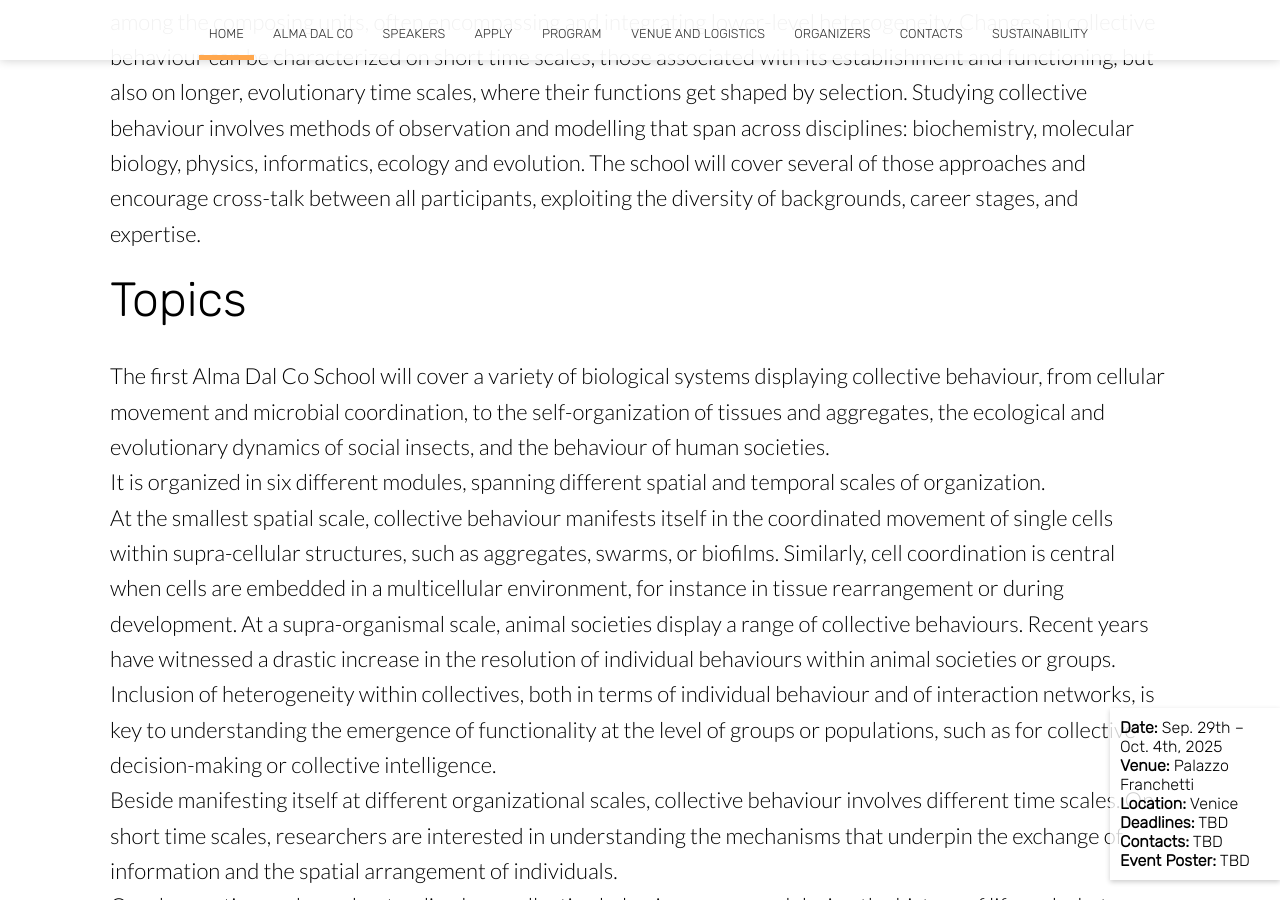
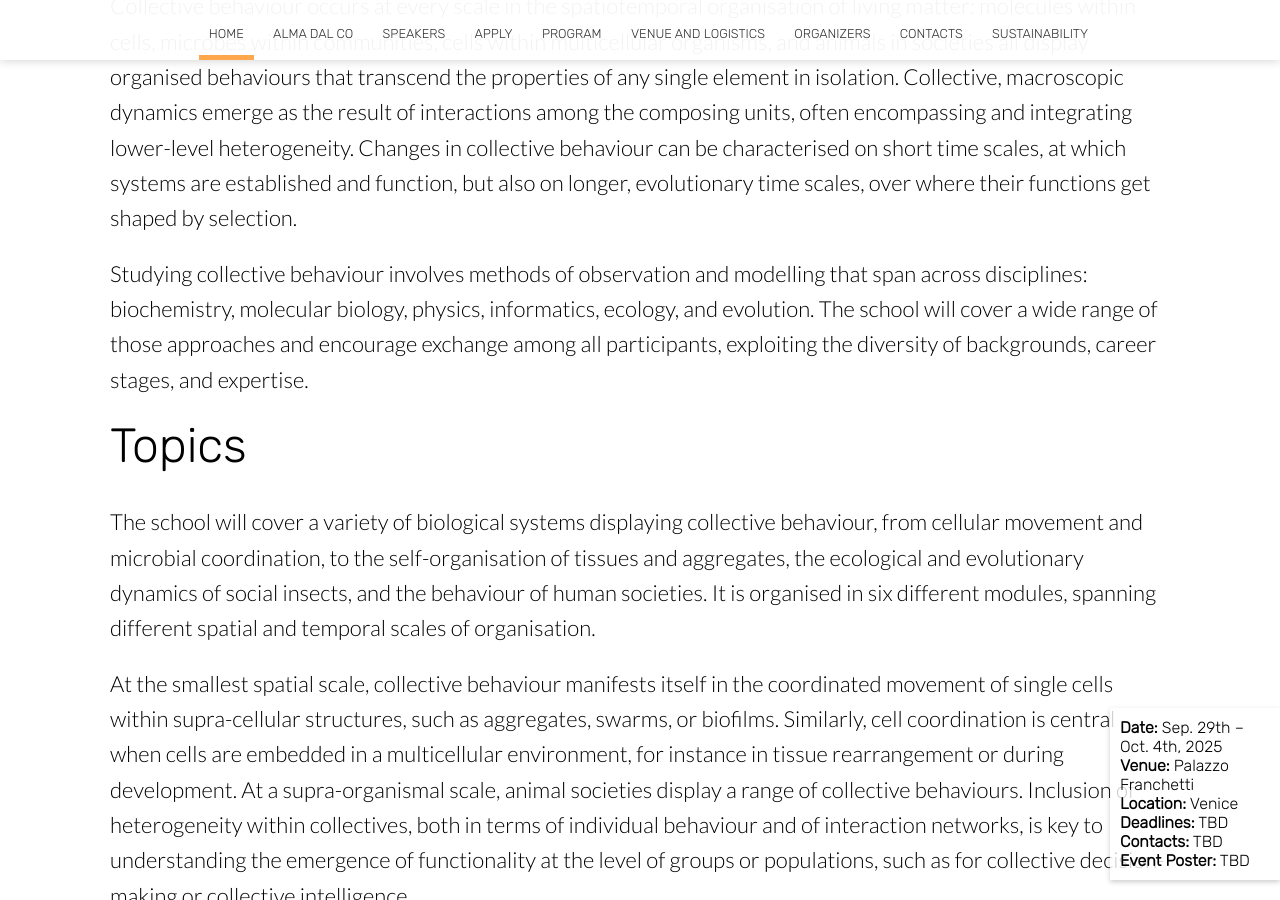
Before and after one commit to almadalcoschool/almadalcoschool.github.io, a Jekyll site: the page built from index.html, in a window 1280 px wide and 900 px high, scrolled down 927 px. Built offline with Jekyll 4.4.1, drawn with Linux system fonts in a browser that asks for light colours; nearby versions of some CDN libraries; the list of posts is cut into pages by our own code; some of the changed text lies outside the part shown.

Commit message:
homepage -final text

```diff
--- a/index.html
+++ b/index.html
@@ -180,55 +180,60 @@
                 <h2 class="editable"> Overview </h2>
                     <h3 class="editable"> An interdisciplinary meeting on collective behaviour across biological systems. </h3>
                     <p>
-                        Collective behaviour occurs at every scale of spatiotemporal organization of living matter:
-                        molecules within cells, microbes, cells within multicellular organisms, and societies all
-                        display organized behaviours that transcend the properties of one single element in isolation.
-                        Collective, macroscopic modes emerge as the result of interactions among the composing units,
-                        often encompassing and integrating lower-level heterogeneity. Changes in collective behaviour
-                        can be characterized on short time scales, those associated with its establishment and functioning,
-                        but also on longer, evolutionary time scales, where their functions get shaped by selection.
+                        The Alma Dal Co School aims to inspire early career researchers to pursue groundbreaking research
+                        in the spirit of Alma Dal Co's passion for knowledge, innovation, and multidisciplinary research.
+                    </p>
+                    <p>
+                        Collective behaviour occurs at every scale in the spatiotemporal organisation of living matter:
+                        molecules within cells, microbes within communities, cells within multicellular organisms, and
+                        animals in societies all display organised behaviours that transcend the properties of any single
+                        element in isolation. Collective, macroscopic dynamics emerge as the result of interactions among
+                        the composing units, often encompassing and integrating lower-level heterogeneity. Changes in
+                        collective behaviour can be characterised on short time scales, at which systems are established
+                        and function, but also on longer, evolutionary time scales, over where their functions get shaped
+                        by selection.
+                    </p>
+                    <p>
                         Studying collective behaviour involves methods of observation and modelling that span across
-                        disciplines: biochemistry, molecular biology, physics, informatics, ecology and evolution.
-                        The school will cover several of those approaches and encourage cross-talk between all
-                        participants, exploiting the diversity of backgrounds, career stages, and expertise.
+                        disciplines: biochemistry, molecular biology, physics, informatics, ecology, and evolution.
+                        The school will cover a wide range of those approaches and encourage exchange among all participants,
+                        exploiting the diversity of backgrounds, career stages, and expertise.
                     </p>
 
                 <h2 class="editable">Topics</h2>
                 <p>
-                    The first Alma Dal Co School will cover a variety of biological systems displaying collective behaviour, from
-                    cellular movement and microbial coordination, to the self-organization of tissues and aggregates, the ecological
-                    and evolutionary dynamics of social insects, and the behaviour of human societies.<br>
-
-                    It is organized in six different modules, spanning different spatial and temporal scales of organization.<br>
-
-                    At the smallest spatial scale, collective behaviour manifests itself in the coordinated movement of single cells
-                    within supra-cellular structures, such as aggregates, swarms, or biofilms. Similarly, cell coordination is central
-                    when cells are embedded in a multicellular environment, for instance in tissue rearrangement or during development.
-                    At a supra-organismal scale, animal societies display a range of collective behaviours. Recent years have witnessed
-                    a drastic increase in the resolution of individual behaviours within animal societies or groups. Inclusion of
-                    heterogeneity within collectives, both in terms of individual behaviour and of interaction networks, is key to
-                    understanding the emergence of functionality at the level of groups or populations, such as for collective
-                    decision-making or collective intelligence.<br>
-
-                    Beside manifesting itself at different organizational scales, collective behaviour involves different time scales.
-                    On short time scales, researchers are interested in understanding the mechanisms that underpin the exchange of
-                    information and the spatial arrangement of individuals.<br>
-
+                    The school will cover a variety of biological systems displaying collective behaviour, from cellular
+                    movement and microbial coordination, to the self-organisation of tissues and aggregates, the ecological
+                    and evolutionary dynamics of social insects, and the behaviour of human societies. It is organised in six
+                    different modules, spanning different spatial and temporal scales of organisation.
+                </p>
+                <p>
+                    At the smallest spatial scale, collective behaviour manifests itself in the coordinated movement of single
+                    cells within supra-cellular structures, such as aggregates, swarms, or biofilms. Similarly, cell coordination
+                    is central when cells are embedded in a multicellular environment, for instance in tissue rearrangement or
+                    during development. At a supra-organismal scale, animal societies display a range of collective behaviours.
+                    Inclusion of heterogeneity within collectives, both in terms of individual behaviour and of interaction networks,
+                    is key to understanding the emergence of functionality at the level of groups or populations, such as for
+                    collective decision-making or collective intelligence.
+                </p>
+                <p>
+                    Collective behaviour involves different time scales. On short time scales, researchers are interested in
+                    understanding the mechanisms that underpin the exchange of information and the spatial arrangement of individuals.
                     On a longer timescale, understanding how collective behaviours emerged during the history of life and what
-                    selective pressures shape them requires to consider —and sometimes mimic— evolutionary processes.
+                    selective pressures shape them requires to consider—and sometimes mimic—evolutionary processes.
                 </p>
 
                 <h2>School Objectives & Ethos</h2>
                 <p>
-                    The School on Collective Behaviour perpetuates <a href="https://almadalcoschool.github.io/alma/" class="editable">Alma Dal Co School</a>
-                    's open, bold and generous approach to science,
-                    pursuing a twofold objective. First, young scientists will be exposed to exciting research on a particular
-                    topic, through different points of view and interdisciplinary expertise. Second, senior participants will
-                    have the opportunity to meet talented students and to hear about complementary approaches to their own research.
-                    The School is organized in a highly interactive format, to foster communication across disciplines and career
-                    stages. Development of a shared language, and a common understanding of different approaches will be supported
-                    by introductory lectures given by world experts in collective behaviour research. Ample time will be allocated
-                    to discussion and exchange of ideas among participants.
+                    The School on Collective Behaviour perpetuates Alma Dal Co's open, bold, and generous approach to science,
+                    pursuing a twofold objective. First, young scientists will be exposed to exciting research on a particular topic,
+                    through different points of view and interdisciplinary expertise. Second, senior participants will have the
+                    opportunity to meet talented students and to hear about complementary approaches to their own research. The School
+                    is organised in a highly interactive format, to foster interactions across disciplines and career stages. Development
+                    of a shared language, and a common understanding of different approaches will be supported by introductory lectures
+                    given by world experts in collective behaviour research. Ample time will be allocated to discussion and exchange of
+                    ideas among participants. Conversations will benefit particularly from the presence of all lecturers for the entire
+                    duration of the school.
                 </p>
             </div>
         </div>
```
